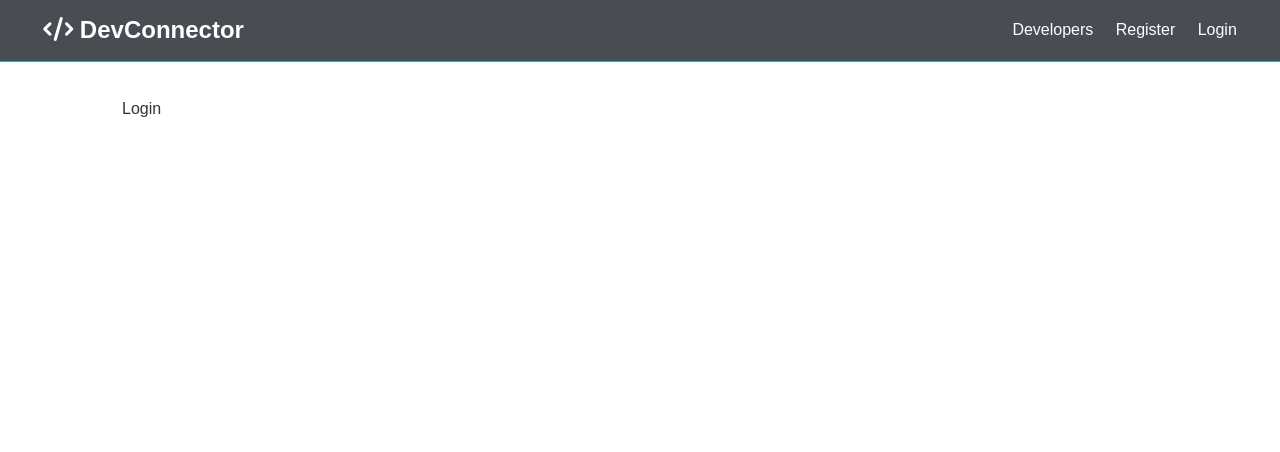
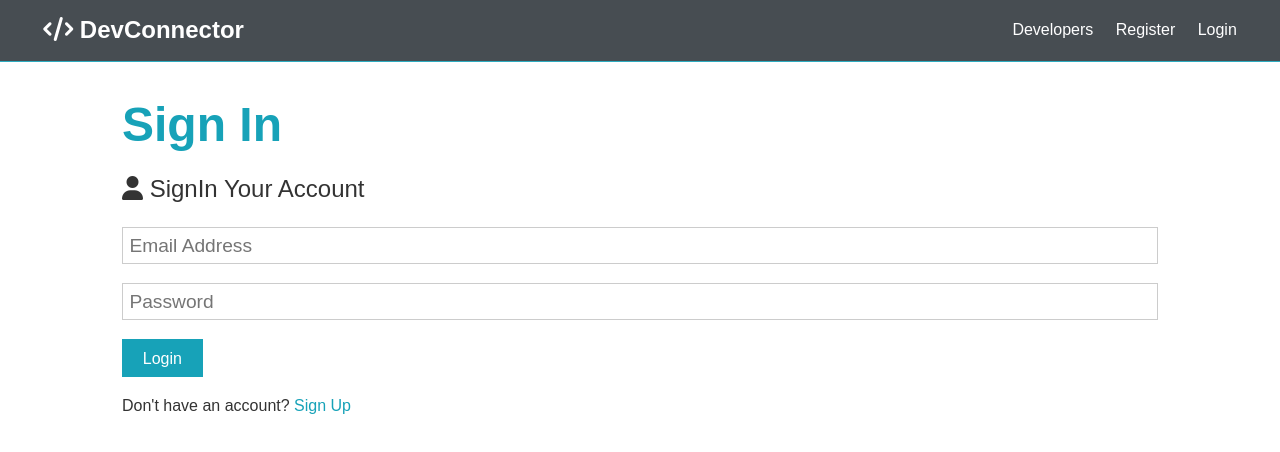
Before and after one commit to AqibNaeem19/DevCommunity-MERN, a React (Create React App) app in the folder client/: page /login in a window 1280 px wide. Shown: the top 452 px of the page. Built offline with nearby package versions, Linux system fonts and the light colour scheme.

Commit message:
controlled login form components
Implement the form for user signin or login with useState hooks

```diff
--- a/client/src/components/auth/Login.js
+++ b/client/src/components/auth/Login.js
@@ -1,9 +1,58 @@
-import React from 'react'
+import React, { Fragment, useState } from 'react'
+import { Link } from 'react-router-dom'
 
-const Login = () => {
+const Register = () => {
+  const [formData, setFormData] = useState({
+    email: '',
+    password: '',
+  });
+
+  // Destructure the object properties
+  const {  email, password } = formData;
+
+  // Takes the name property of the form control and assign the target value
+  const onFormDataChange = event => setFormData({ ...formData, [ event.target.name ]: event.target.value });
+
+  // Form submit handler
+  const onSubmit = event => {
+    event.preventDefault();
+   console.log('Success');
+  }
+
   return (
-    <div>Login</div>
+    <Fragment>
+      <h1 className="large text-primary">Sign In</h1>
+      <p className="lead"><i className="fas fa-user"></i> SignIn Your Account</p>
+      <form className="form" onSubmit={ e => onSubmit(e) } >
+
+        <div className="form-group">
+          <input type="email"
+            placeholder="Email Address"
+            name="email"
+            value={email}
+            onChange = { e => onFormDataChange(e) }
+            required
+          />
+
+        </div>
+        <div className="form-group">
+          <input
+            type="password"
+            placeholder="Password"
+            name="password"
+            value={password}
+            onChange = { e => onFormDataChange(e) }
+            minLength="6"
+          />
+        </div>
+
+        <input type="submit" className="btn btn-primary" value="Login" />
+      </form>
+      <p className="my-1">
+        Don't have an account? <Link to="/register">Sign Up</Link>
+      </p>
+    </Fragment>
   )
 }
 
-export default Login;
+export default Register;
```
